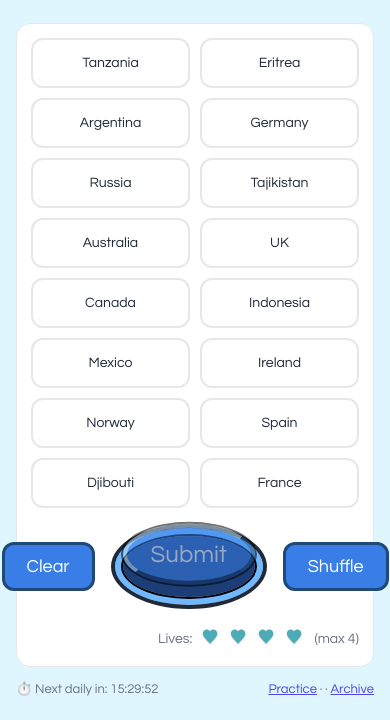
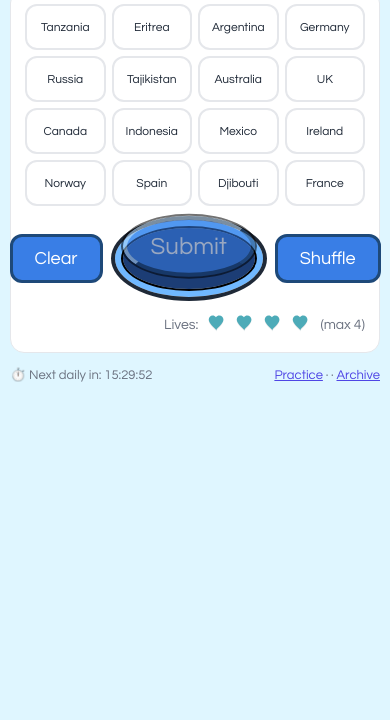
Before and after one commit to markapaa/geoquads-demo, a plain HTML site: page index.html in a window 390 px wide. Shown: the part 124-844 px from the top of the page. Drawn offline with Linux system fonts and the light colour scheme.

Commit message:
Update style.css

```diff
--- a/style.css
+++ b/style.css
@@ -183,9 +183,26 @@ h1 {
 
 /* Responsive */
 @media (max-width: 520px) {
-  .grid { grid-template-columns: repeat(2, 1fr); }
-  .cell { min-height: 50px; padding: 10px; font-size: 14px; }
+  body { padding: 10px; }
+  .wrap { max-width: 100%; }
+  .grid {
+    grid-template-columns: repeat(4, 1fr); /* κρατάμε 4 στήλες */
+    gap: 6px;
+  }
+  .cell {
+    min-height: 46px;
+    padding: 8px;
+    font-size: 12px;
+  }
+  .controls { gap: 12px; margin: 14px 0; }
 }
+
+/* Προαιρετικά, για πολύ στενές οθόνες */
+@media (max-width: 380px) {
+  .grid { gap: 5px; }
+  .cell { min-height: 40px; padding: 6px; font-size: 11px; }
+}
+
 
 /* Hearts (lives) */
 .lives { display:flex; align-items:center; gap:8px; }
```
